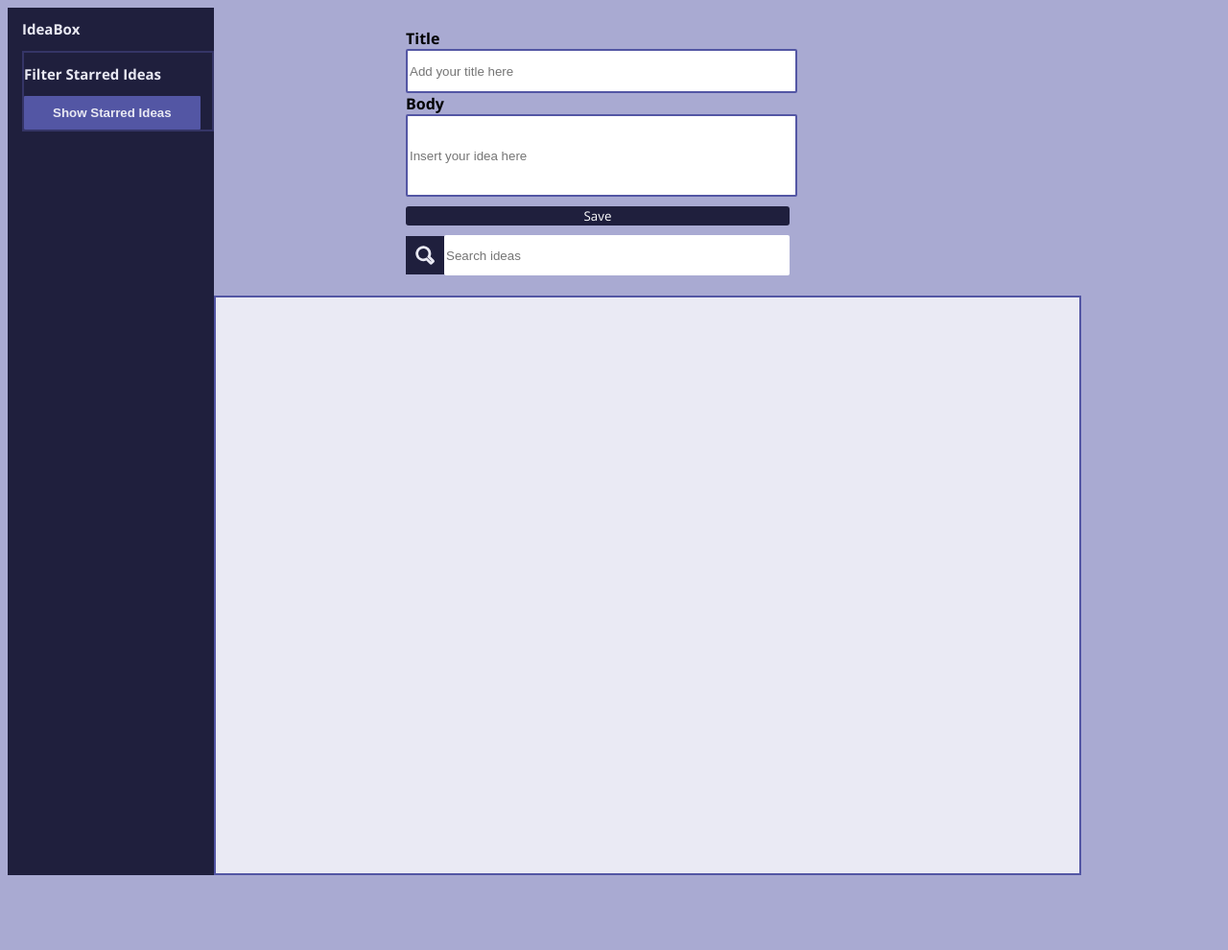
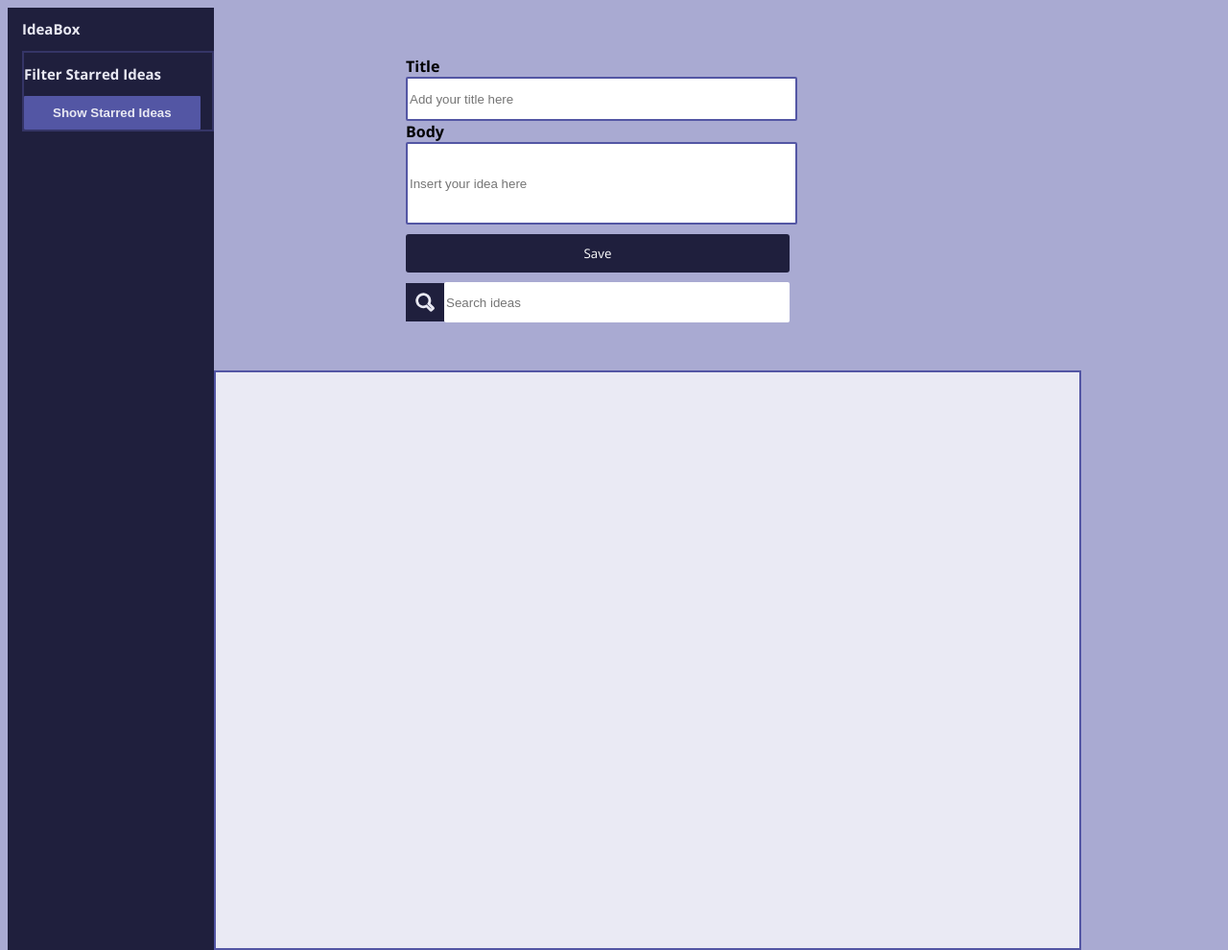
Before and after one commit to stephaniemagdic/Ideabox, a plain HTML site: page index.html in a window 1280 px wide. Shown: the whole page at 96% size. Before the commit the page ends 920 px from the top, so only its background shows below. Drawn offline with nearby package versions, Linux system fonts and the light colour scheme.

Commit message:
Fix size of save button

```diff
--- a/styles.css
+++ b/styles.css
@@ -24,10 +24,10 @@ main {
 }
 
 .idea-title {
-  display: flex;
+  /* display: flex;
   justify-content: center;
   flex-direction: column;
-  height: 200px;
+  height: 200px; */
   width: 400px;
 }
 
```
